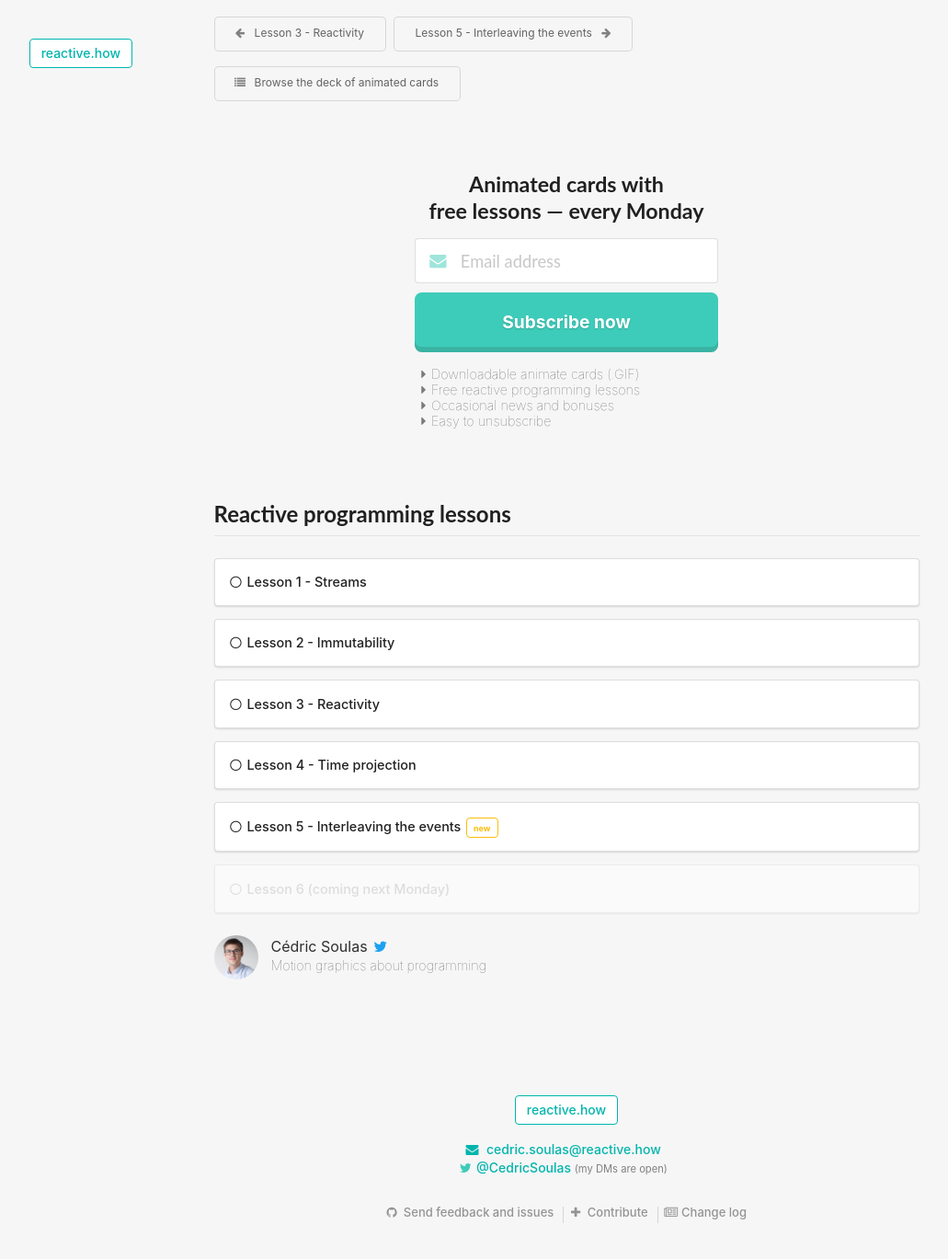
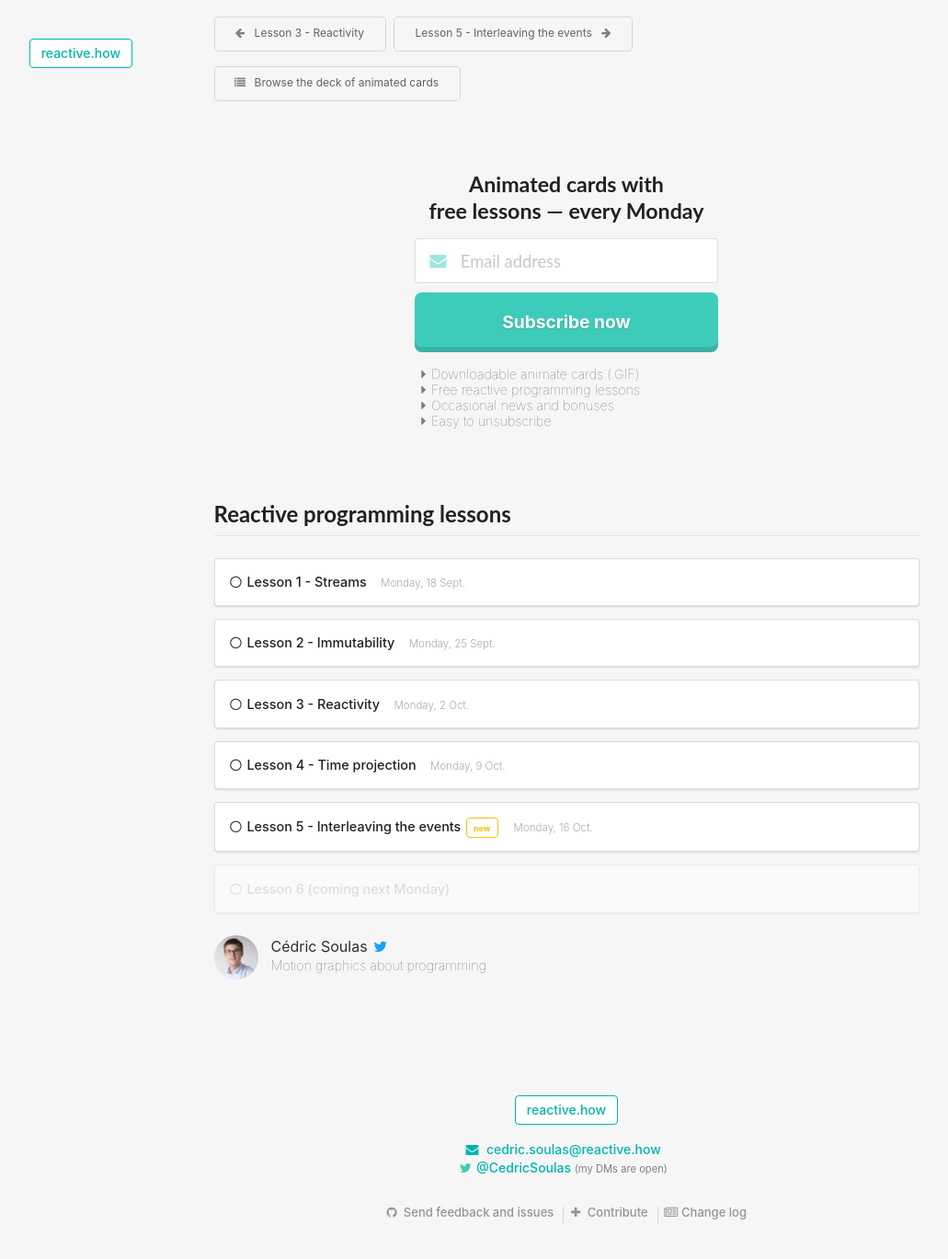
Before and after one commit to cedricss/reactive.how, a Jekyll site: the page built from delay.md, in a window 1280 px wide and 1400 px high, scrolled down 1441 px. Shown: the top 1369 px of the window at 92% size, without its empty margins (24-1055 px from the left). Built offline with Jekyll 4.4.1, drawn with Linux system fonts in a browser that asks for light colours.

Commit message:
Add publication dates

```diff
--- a/_includes/collection.html
+++ b/_includes/collection.html
@@ -1,4 +1,5 @@
 <div class="stripe">
+        <h2 class="ui header">Episodes <small>Monday, 18 September ⟶ Monday, 16 October, 2017</small></h2>
         <div class="ui three cards mobile overflow x">
                 {% include card_player.html video=238067747 %}
                 {% include card_player.html video=238067754 %}
--- a/_includes/episodes.html
+++ b/_includes/episodes.html
@@ -3,19 +3,19 @@
         Reactive programming lessons
     </h2>
     <a class="ui segment" href="/fromEvent">
-        <i class="circle thin icon"></i>Lesson 1 - Streams
+        <i class="circle thin icon"></i>Lesson 1 - Streams <small>Monday, 18 Sept.</small>
     </a>
     <a class="ui segment" href="/map">
-        <i class="circle thin icon"></i>Lesson 2 - Immutability
+        <i class="circle thin icon"></i>Lesson 2 - Immutability <small>Monday, 25 Sept.</small>
     </a>
     <a class="ui segment" href="/listen">
-        <i class="circle thin icon"></i>Lesson 3 - Reactivity
+        <i class="circle thin icon"></i>Lesson 3 - Reactivity <small>Monday, 2 Oct.</small>
     </a>
     <a class="ui segment" href="/delay">
-        <i class="circle thin icon"></i>Lesson 4 - Time projection
+        <i class="circle thin icon"></i>Lesson 4 - Time projection <small>Monday, 9 Oct.</small>
     </a>
     <a class="ui segment" href="/merge">
-        <i class="circle thin icon"></i>Lesson 5 - Interleaving the events <span class="ui basic yellow mini label">new</span>
+        <i class="circle thin icon"></i>Lesson 5 - Interleaving the events <span class="ui basic yellow mini label">new</span> <small>Monday, 16 Oct.</small>
     </a>
     <a class="ui disabled segment" href="#subscribe">
         <i class="circle thin icon"></i>Lesson 6 (coming next Monday)
--- a/css/main.scss
+++ b/css/main.scss
@@ -212,6 +212,12 @@ a.ui.segment {
     color: inherit;
     font-weight: 500;
     display:block;
+    small {
+        font-size: 80%;
+        font-weight: 300;
+        padding-left: 1em;
+        color: #ababab;
+    }
 }
 .stripe {
     padding: 1.5em 0em;
@@ -223,6 +229,11 @@ a.ui.segment {
         padding-bottom: 0.3em;
         &.divider {
             margin-bottom: 0.3em;
+        }
+        small {
+            font-size: 60%;
+            font-weight: 300;
+            padding-left: 1em;
         }
     }
     .ui.divider {
```
Lines whose indentation alone changed are shown as unchanged.
